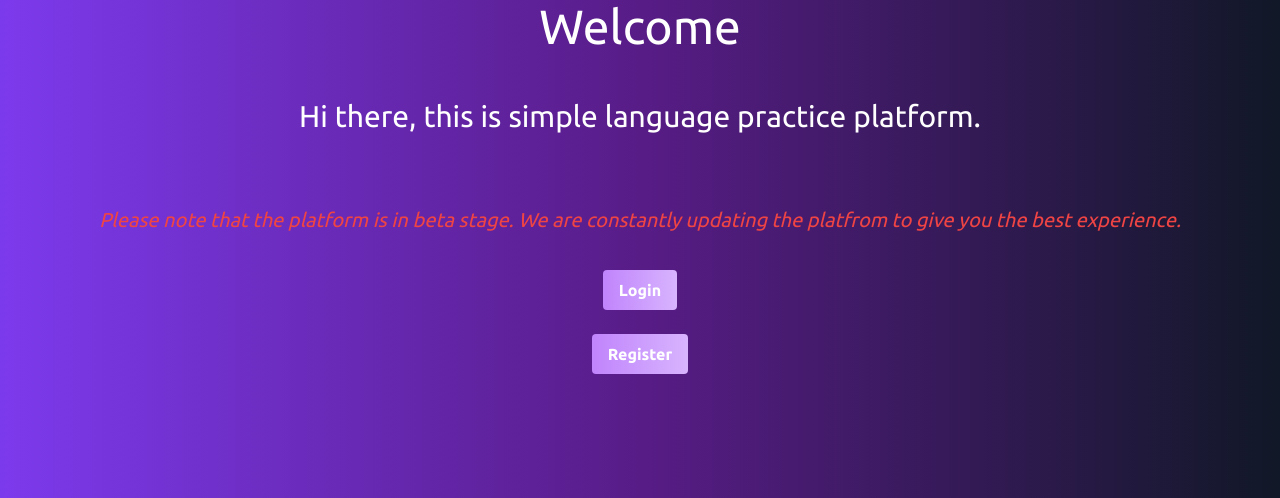
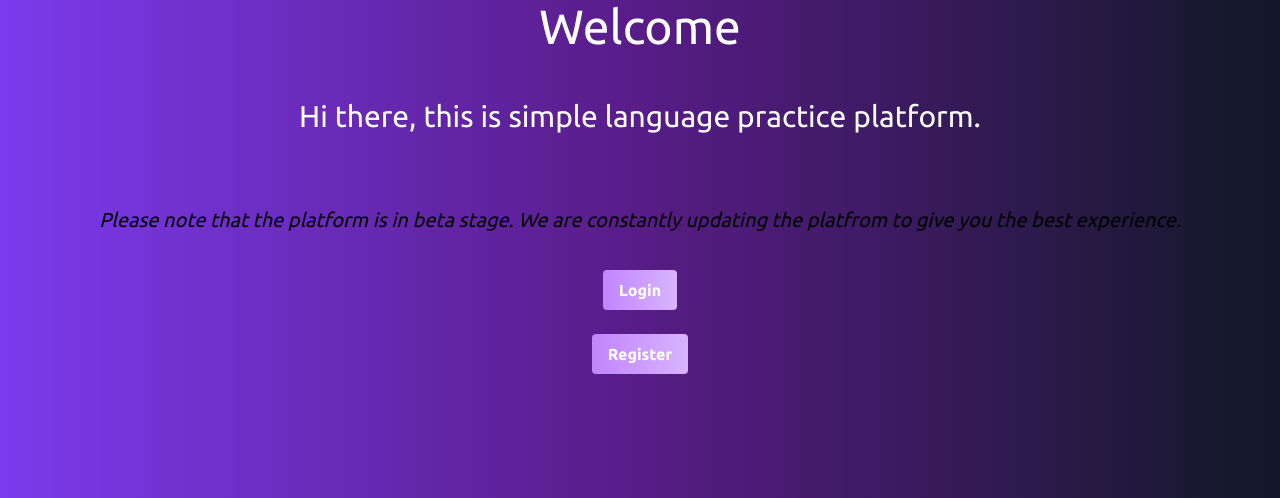
Before and after one commit to mugukrish/langpal, a Django app: page /account/ in a window 1280 px wide. Shown: the part 158-656 px from the top of the page. Run offline with Django 4.2, Linux system fonts and the light colour scheme.

Commit message:
minor change- font color

```diff
--- a/templates/account/loginhome.html
+++ b/templates/account/loginhome.html
@@ -11,7 +11,7 @@
 
 <div>
 
-    <p class="text-center p-6 text-xl italic text-red-500" >Please note that the platform is in beta stage. We are constantly updating the platfrom to give you the best experience.</p>
+    <p class="text-center p-6 text-xl italic" >Please note that the platform is in beta stage. We are constantly updating the platfrom to give you the best experience.</p>
 
 </div>
 
```
